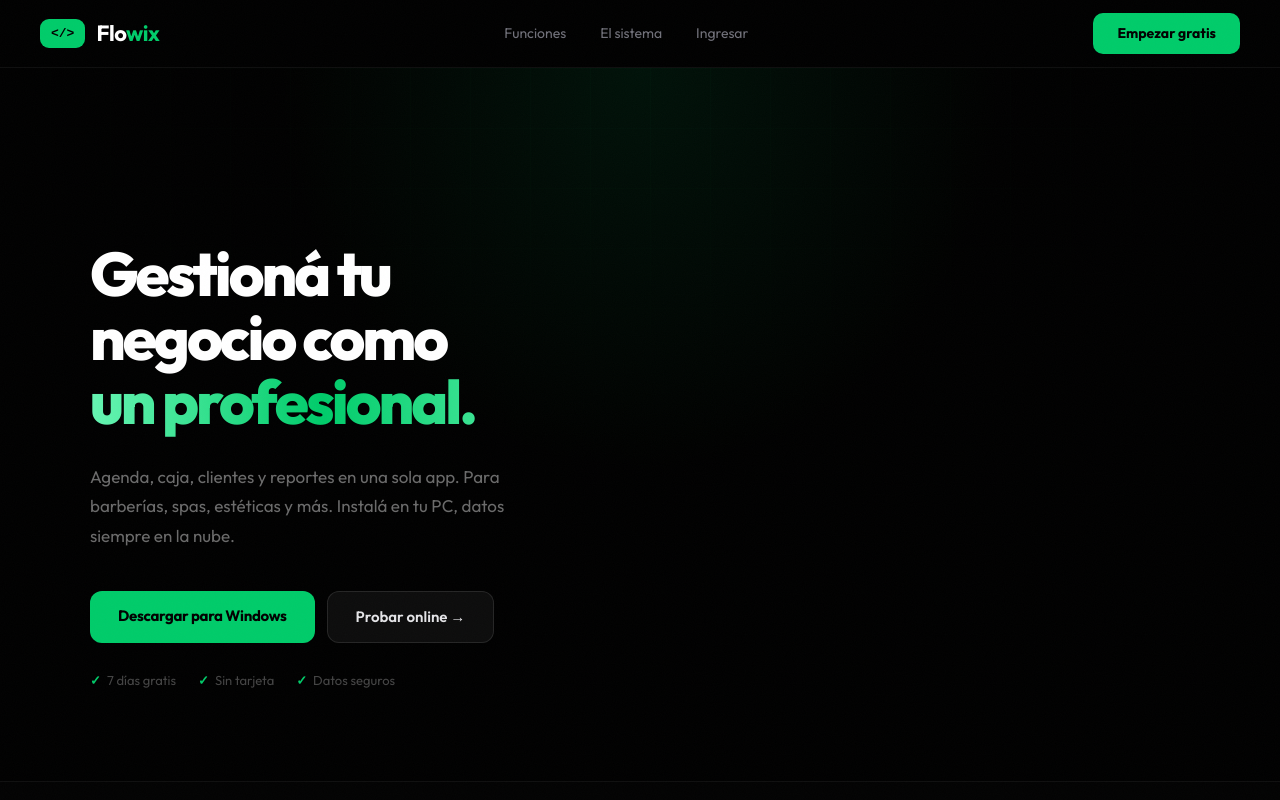
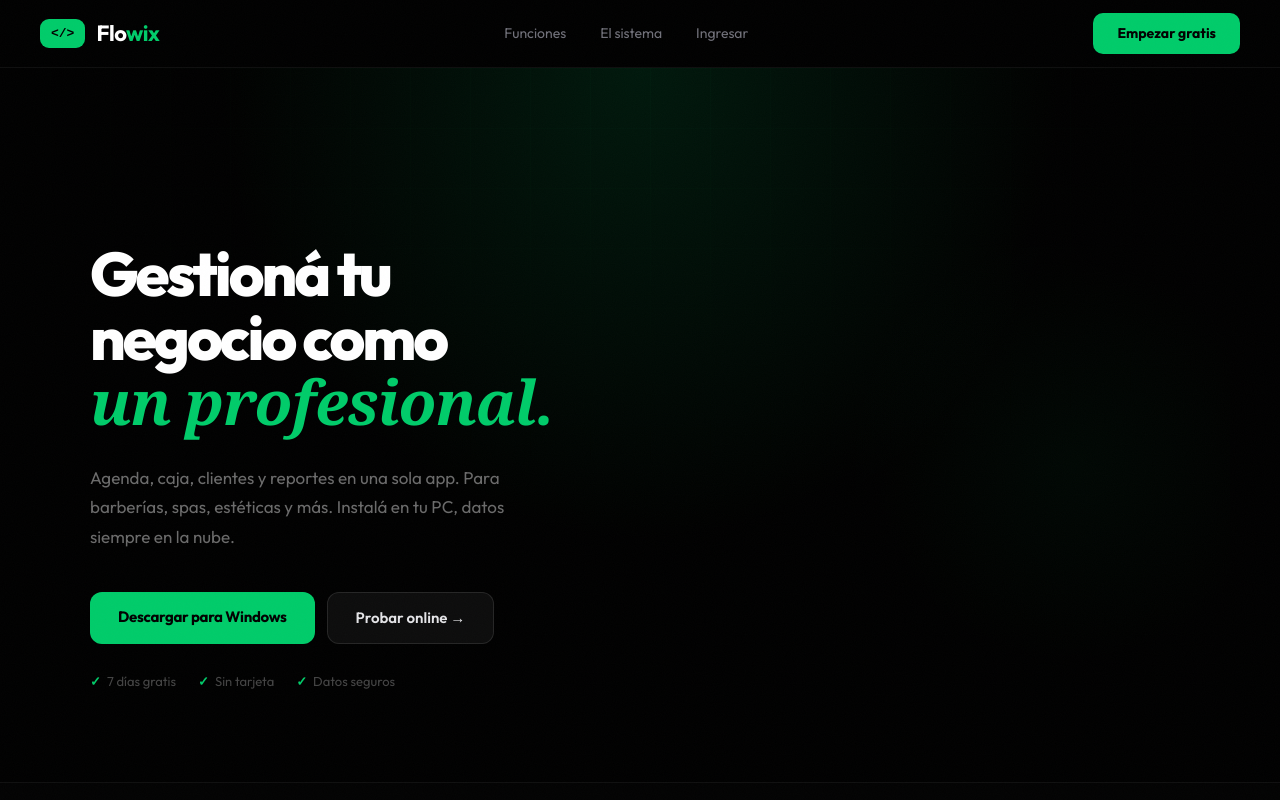
Before and after one commit to flowixagency/flowix-landing, a Next.js app: page / in a window 1280 px wide. Shown: the top 800 px of the page. Built offline with nearby package versions, Linux system fonts and the light colour scheme.

Commit message:
feat: tipografia serif italic en headings principales y glow hero reforzado

```diff
--- a/app/page.tsx
+++ b/app/page.tsx
@@ -69,8 +69,14 @@ export default function LandingPage() {
         {/* Top glow */}
         <div aria-hidden style={{
           position: "absolute", top: 0, left: "50%", transform: "translateX(-50%)",
-          width: 900, height: 500,
-          background: "radial-gradient(ellipse at 50% 0%, rgba(0,204,106,0.09) 0%, transparent 60%)",
+          width: 1000, height: 560,
+          background: "radial-gradient(ellipse at 50% 0%, rgba(0,204,106,0.12) 0%, transparent 62%)",
+          pointerEvents: "none",
+        }} />
+        <div aria-hidden style={{
+          position: "absolute", bottom: "10%", right: "-8%",
+          width: 500, height: 500,
+          background: "radial-gradient(circle, rgba(0,204,106,0.04) 0%, transparent 65%)",
           pointerEvents: "none",
         }} />
 
@@ -102,7 +108,7 @@ export default function LandingPage() {
               lineHeight: 1.04, letterSpacing: "-3px",
               margin: "0 0 28px", animationDelay: "0.1s",
             }}>
-              Gestioná tu<br />negocio como<br /><span className="shimmer-green">un profesional.</span>
+              Gestioná tu<br />negocio como<br /><em style={{ fontFamily: "Georgia, 'Times New Roman', serif", fontStyle: "italic", color: G, letterSpacing: "-1px" }}>un profesional.</em>
             </h1>
 
             <p className="anim-up" style={{
@@ -249,7 +255,7 @@ export default function LandingPage() {
           <div className="sr" style={{ maxWidth: 580, marginBottom: 64 }}>
             <p style={{ color: G, fontSize: 12, fontWeight: 700, textTransform: "uppercase" as const, letterSpacing: "0.12em", marginBottom: 14 }}>Funcionalidades</p>
             <h2 style={{ fontSize: "clamp(28px, 3.5vw, 52px)", fontWeight: 800, letterSpacing: "-2.5px", lineHeight: 1.04, margin: "0 0 18px" }}>
-              Todo lo que necesitás,<br />en un solo lugar.
+              Todo lo que necesitás,<br /><em style={{ fontFamily: "Georgia, 'Times New Roman', serif", fontStyle: "italic", color: G }}>en un solo lugar.</em>
             </h2>
             <p style={{ color: "#6b6b6b", fontSize: 16, lineHeight: 1.75, margin: 0 }}>
               Sin aprendizaje complicado, sin configuraciones eternas. Empezás a usar Flowix el mismo día que lo instalás.
@@ -277,7 +283,7 @@ export default function LandingPage() {
         <div style={{ maxWidth: 760, margin: "0 auto" }}>
           <p className="sr" style={{ textAlign: "center" as const, color: G, fontSize: 12, fontWeight: 700, textTransform: "uppercase" as const, letterSpacing: "0.12em", marginBottom: 14 }}>Cómo funciona</p>
           <h2 className="sr" style={{ textAlign: "center" as const, fontSize: "clamp(28px, 3.5vw, 52px)", fontWeight: 800, letterSpacing: "-2.5px", margin: "0 0 72px", lineHeight: 1.04 }}>
-            Arrancás en 3 pasos.
+            Arrancás en <em style={{ fontFamily: "Georgia, 'Times New Roman', serif", fontStyle: "italic", color: G }}>3 pasos.</em>
           </h2>
           <div style={{ display: "flex", flexDirection: "column" as const }}>
             {[
@@ -311,7 +317,7 @@ export default function LandingPage() {
           <div className="sr" style={{ maxWidth: 600, marginBottom: 80 }}>
             <p style={{ color: G, fontSize: 12, fontWeight: 700, textTransform: "uppercase" as const, letterSpacing: "0.12em", marginBottom: 14 }}>El sistema en detalle</p>
             <h2 style={{ fontSize: "clamp(28px, 3.5vw, 52px)", fontWeight: 800, letterSpacing: "-2.5px", lineHeight: 1.04, margin: "0 0 18px" }}>
-              Cada módulo resuelve<br />un problema real.
+              Cada módulo resuelve<br /><em style={{ fontFamily: "Georgia, 'Times New Roman', serif", fontStyle: "italic", color: G }}>un problema real.</em>
             </h2>
             <p style={{ color: "#6b6b6b", fontSize: 16, lineHeight: 1.75, margin: 0 }}>
               No es un sistema genérico con funciones de relleno. Cada parte de Flowix fue diseñada con el flujo de trabajo real de tu negocio en mente.
@@ -497,7 +503,7 @@ export default function LandingPage() {
             <div>
               <p style={{ color: G, fontSize: 12, fontWeight: 700, textTransform: "uppercase" as const, letterSpacing: "0.12em", marginBottom: 14 }}>Descarga gratuita</p>
               <h2 style={{ fontSize: "clamp(28px, 3.5vw, 52px)", fontWeight: 800, letterSpacing: "-2.5px", margin: "0 0 16px", lineHeight: 1.04 }}>
-                Instalá Flowix<br />en tu PC hoy.
+                Instalá Flowix<br /><em style={{ fontFamily: "Georgia, 'Times New Roman', serif", fontStyle: "italic", color: G }}>en tu PC hoy.</em>
               </h2>
               <p style={{ color: "#6b6b6b", fontSize: 16, lineHeight: 1.75, margin: "0 0 32px", maxWidth: 420 }}>
                 Los datos viven en la nube, el programa en tu escritorio. Rápido, confiable y siempre actualizado.
```
